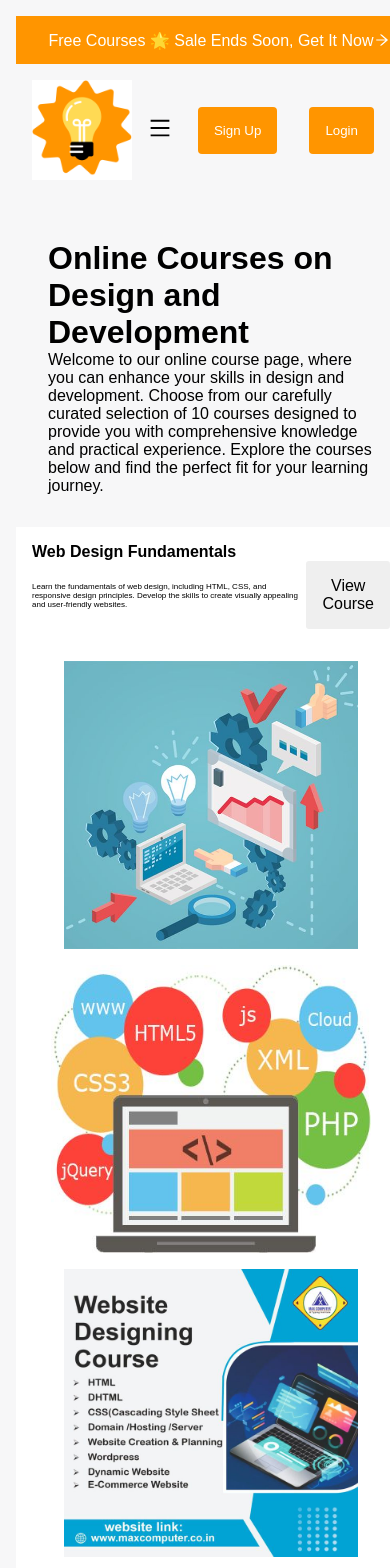
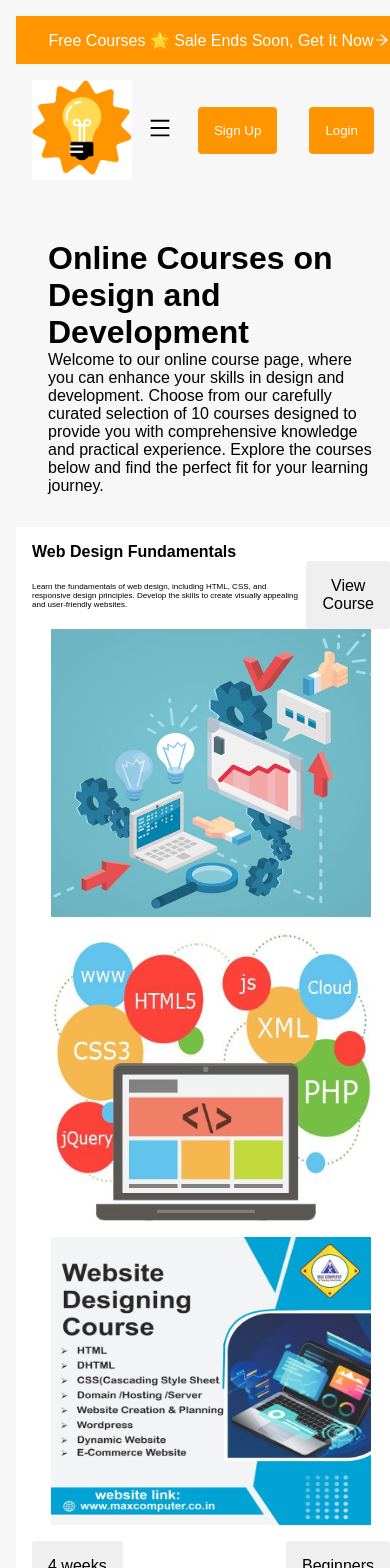
Before and after one commit to munibaweb123/education-website, a Next.js app: page /courses in a window 390 px wide. Shown: the top 1568 px of the page. Built offline with nearby package versions, Linux system fonts and the light colour scheme.

Commit message:
images margin padding fix

```diff
--- a/src/app/css/courses.css
+++ b/src/app/css/courses.css
@@ -33,7 +33,7 @@
     justify-content: space-between;
     width: auto;
     gap: 2rem;
-    margin: 2rem;
+
 }
 .courses2-img{
     display: flex;
@@ -123,6 +123,7 @@
     }
     .courses2-imgs{
         display: block;
+        margin: 0;
 
     }
     .img{
```
